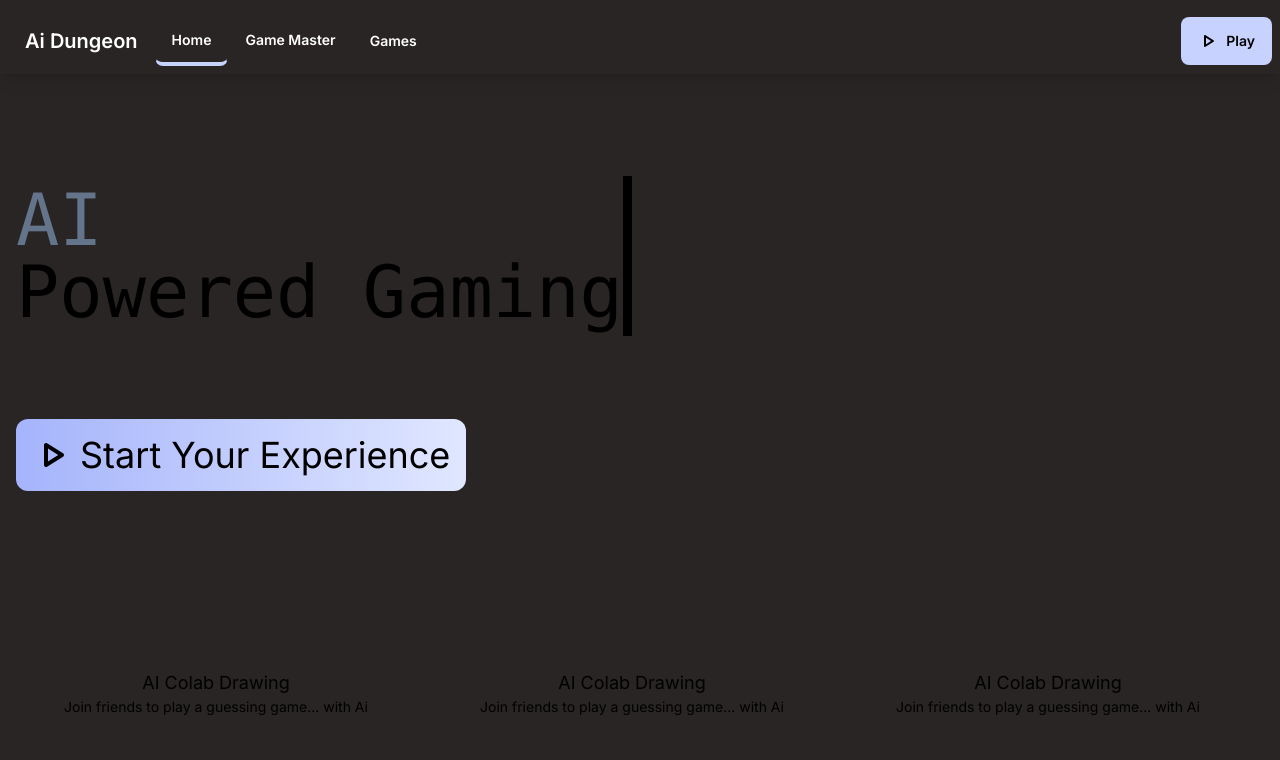
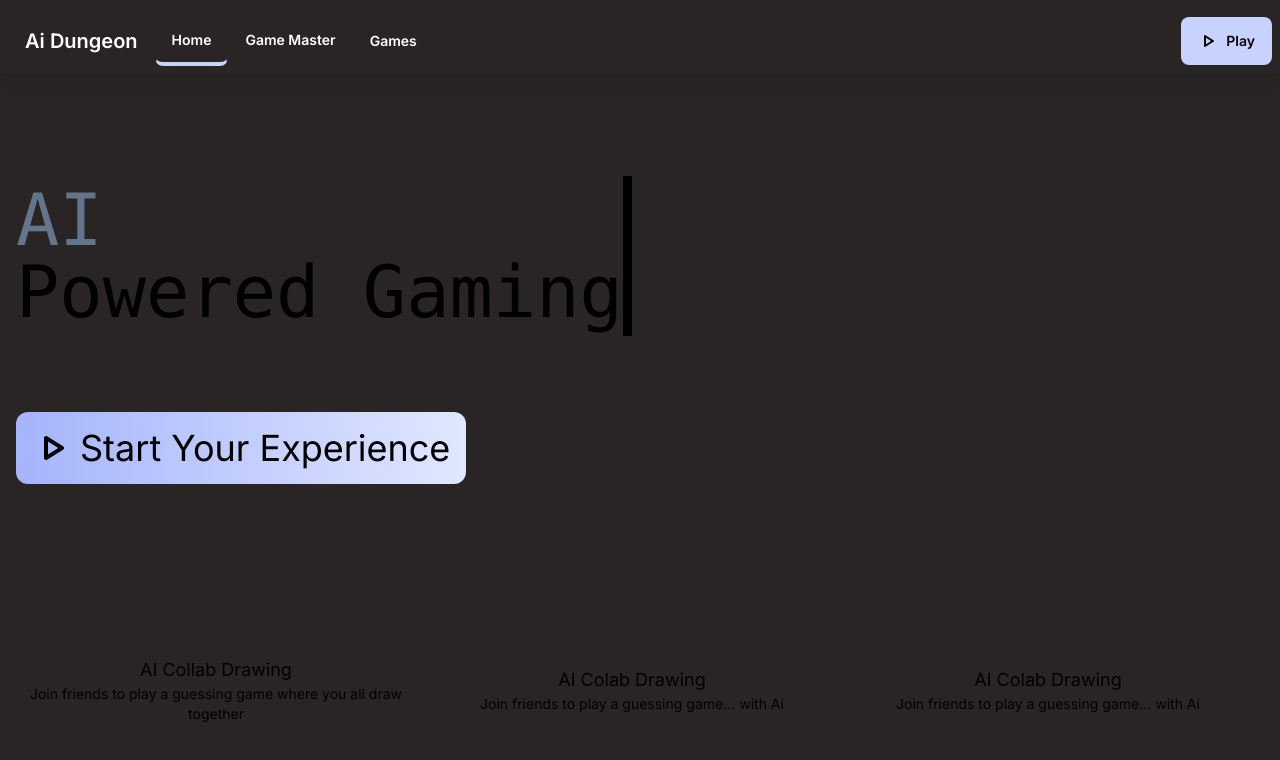
Before and after one commit to pnavab/lahacks2024, a Next.js app: page / in a window 1280 px wide. Shown: the top 760 px of the page. Built offline with nearby package versions, Linux system fonts and the light colour scheme; no server answers.

Commit message:
redirect to collab game

```diff
--- a/app/page.js
+++ b/app/page.js
@@ -85,11 +85,11 @@
           <div className=" w-full pr-8 grid grid-cols-3 gap-4" >
             <button
               className="w-full text-lg bg-transparent animate-fadeIn delay-0 hover:bg-stone-700 duration-300 rounded-2xl "
-              onClick={() => setIndex(0)}
+              onClick={createCollaborativeCanvasLobby}
             >
-              AI Colab Drawing
+              AI Collab Drawing
               <p className="text-sm">
-                Join friends to play a guessing game... with Ai
+                Join friends to play a guessing game where you all draw together
               </p>
             </button>
             <button
```
